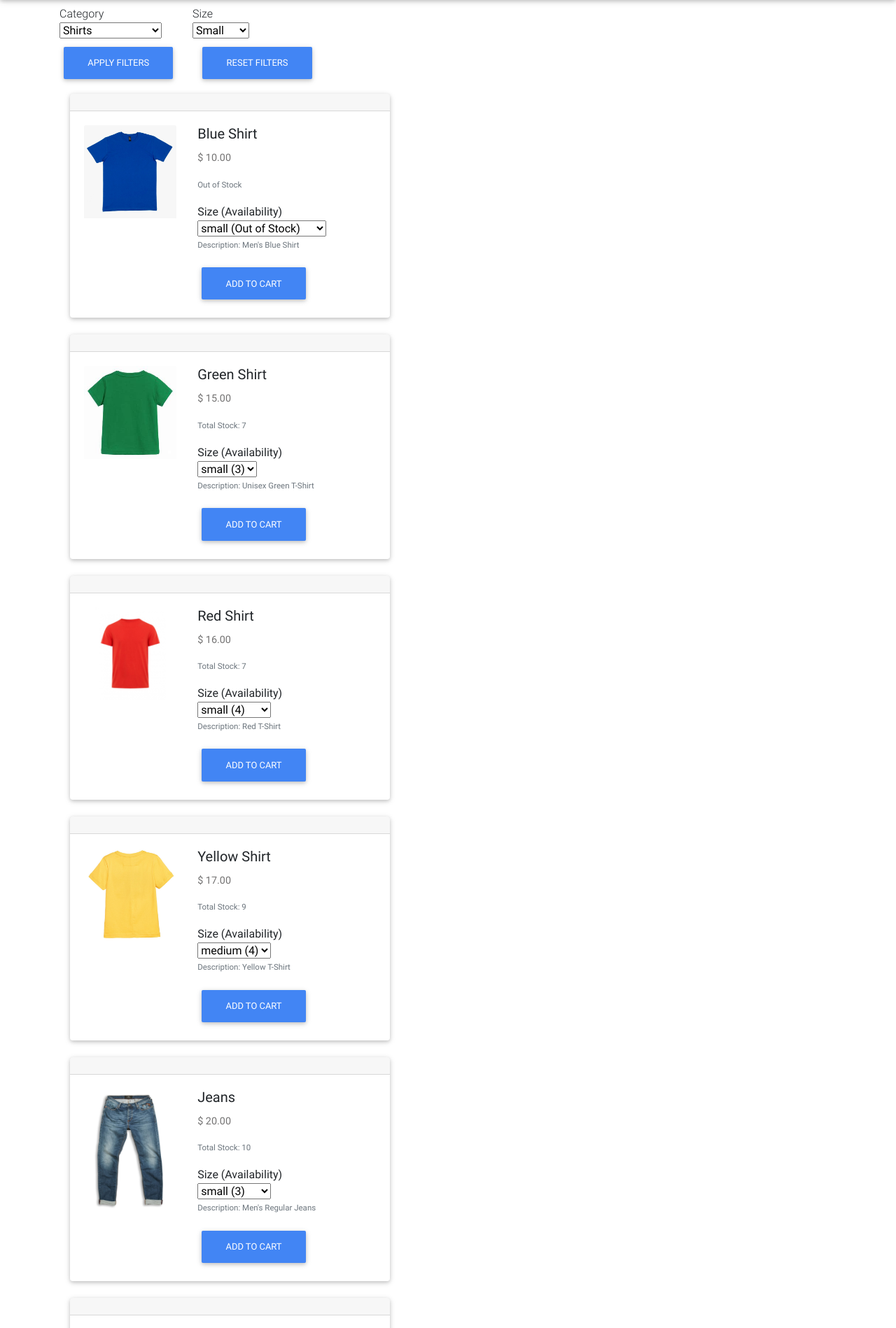
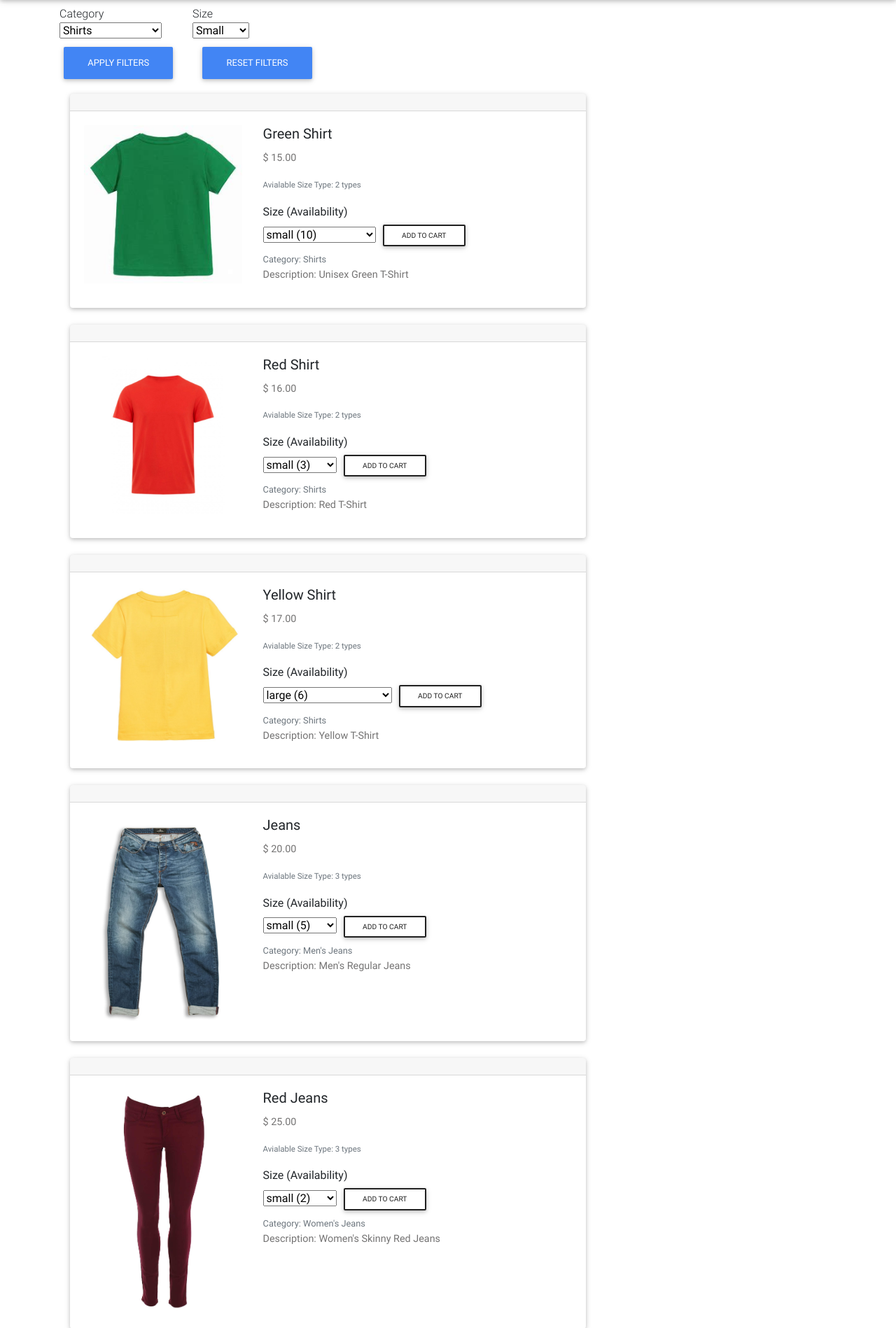
Before and after one commit to xingq1998/CIS422_group4_project2, a Django app: page /product/all in a window 1280 px wide. Shown: the part 64-1962 px from the top of the page at 70% size. Run offline with Django 3.2, Linux system fonts and the light colour scheme; data comes from the database, SQL or seed files in the repository; some libraries are stand-ins or nearby versions.

Commit message:
fix size related bugs in product module, change add/update/delete cart item logic

```diff
--- a/mysite/cart/admin.py
+++ b/mysite/cart/admin.py
@@ -5,10 +5,10 @@
 
 @admin.register(CartItem)
 class CartAdmin(admin.ModelAdmin):
-    list_display = ('cart_id', 'user_id', 'username', 'product_id', 'product_name', 'product_price', 'quantity',
+    list_display = ('cart_id', 'user_id', 'username', 'product_id', 'product_name', 'product_price', 'size', 'quantity',
                     'status', 'created_at')
     list_editable = ('status', 'user_id', 'quantity')
-    list_filter = ('status', 'user_id', 'product_id')
+    list_filter = ('status', 'user_id', 'product_id', 'size')
     fields = ('product', 'quantity', 'user_id', 'status', 'created_at')
     empty_value_display = '-empty-'
 
--- a/mysite/cart/models.py
+++ b/mysite/cart/models.py
@@ -8,6 +8,7 @@
 
 class CartItem(models.Model):
     product = models.ForeignKey(Item, on_delete=models.CASCADE, null=True)
+    size = models.CharField(default="N/A", max_length=20)
     quantity = models.IntegerField(default=1)
     user_id = models.IntegerField(default=0)
     status = models.IntegerField(default=1)  # 1 represents active,0 represents closed
--- a/mysite/product/models.py
+++ b/mysite/product/models.py
@@ -15,7 +15,6 @@
     Data Fields:
         name: The name of the product displayed on the products/all.html page.
         price: The price of the item instance.
-        total_stock: The total amount of items available for an item.
         description: A description of the item being displayed.
         pic_address: The path address where the items are located (most are located
                      in the static_dir/img folder).
@@ -24,10 +23,10 @@
     """
     name = models.CharField(max_length=30, default='Product name unavailable')
     price = models.FloatField(default=0.0)
-    total_stock = models.IntegerField(default=0)
     description = models.CharField(default="Description unavailable", max_length=256)
     pic_address = models.CharField(max_length=300, default="")
     category = models.CharField(default="N/A", max_length=20)
+    sold_out = models.BooleanField(default=False)
 
     @property
     @admin.display(
@@ -37,6 +36,7 @@
     def product_id(self):
         return self.id
 
+
 class Size(models.Model):
     """
     Size Model: The size of a specific product. The sizes available include
@@ -45,11 +45,11 @@
     Data Fields:
         product: The foreign key of the Item class that the Size class
                  relates to.
-        quantity: The total amount of products in this size.
+        stock: The total amount of products in this size.
         size_type: The string label of the size (i.e. small, medium or large).
     """
-    product = ForeignKey(Item, on_delete=models.DO_NOTHING)
-    quantity = models.IntegerField(default=0)
+    product = ForeignKey(Item, on_delete=models.CASCADE)
+    stock = models.IntegerField(default=0)
     size_type = CharField(default="N/A", max_length=20)
 
     def __str__(self):
--- a/mysite/product/views.py
+++ b/mysite/product/views.py
@@ -1,32 +1,32 @@
 from django.shortcuts import render
 from .models import Item, Size
-
+from django.db.models import Sum
 
 
 def all(request):
     # The view for all shop products.
     categories = []
-    products = Item.objects.all()
+    products = Item.objects.all().filter(sold_out=False)
 
     # Filter distinct categories from all Items.
     for prod in products:
         if prod.category not in categories:
             categories.append(prod.category)
 
-    return render(request, 'product/all.html', {"products" : products, "categories" : categories})
+    return render(request, 'product/all.html', {"products": products, "categories": categories})
 
 
-#---------- Search Functions ----------#
+# ---------- Search Functions ----------#
 
 
 def product_search(request):
     # Populate categories for drop-down list; need this if POST or not
-    products = Item.objects.all()
+    products = Item.objects.all().filter(sold_out=False)
     categories = []
 
     for prod in products:
-            if prod.category not in categories:
-                categories.append(prod.category)
+        if prod.category not in categories:
+            categories.append(prod.category)
 
     # If method is POST, user has selected filters
     if request.method == 'POST':
@@ -37,11 +37,11 @@
 
         # Sort based on filters chosen
         # Omit unavailable inventory
-        products = Item.objects.filter(category=search_cat, size__size_type=search_size, size__quantity__gte=0, total_stock__gte=0)
+        products = Item.objects.filter(category=search_cat, size__size_type=search_size, size__stock__gt=0)
 
         # Render results
-        return render(request, 'product/all.html', {"products" : products, "categories" : categories})
+        return render(request, 'product/all.html', {"products": products, "categories": categories})
 
     else:
         # By default, we show all options (out of stock or not)
-        return render(request, 'product/all.html', {"products" : products, "categories" : categories})
+        return render(request, 'product/all.html', {"products": products, "categories": categories})
--- a/mysite/templates/cart/cart.html
+++ b/mysite/templates/cart/cart.html
@@ -29,6 +29,7 @@
                                         <h5 class="card-title">{{ cart_item.product.name }}</h5>
                                         <p class="card-text">$ {{ cart_item.product.price }}</p>
                                         <p class="card-text">Ref id: {{ cart_item.id }}</p>
+                                        <p class="card-text">Size: {{ cart_item.size }}</p>
                                         <p class="card-text black-text">Total price: $
                                             {% widthratio cart_item.product.price 1 cart_item.quantity %}.00</p>
                                         <form method="POST" style="margin-left: 1rem"
--- a/mysite/templates/product/all.html
+++ b/mysite/templates/product/all.html
@@ -12,7 +12,7 @@
                             <div class="input">
                                 <select
                                         class="form-select form-select-inline"
-                                        name = "category"
+                                        name="category"
                                 >
                                     {% for category in categories %}
                                         <option value="{{ category }}">{{ category }}</option>
@@ -29,7 +29,7 @@
                             <div class="input">
                                 <select
                                         class="form-select form-select-inline"
-                                        name = "size_type"
+                                        name="size_type"
                                 >
                                     <option value="small">Small</option>
                                     <option value="medium">Medium</option>
@@ -48,7 +48,8 @@
                 <div class="col-auto">
                     <button
                             class="btn btn-primary"
-                        >Reset Filters</button>
+                    >Reset Filters
+                    </button>
                 </div>
             </form>
         </div>
@@ -56,10 +57,10 @@
     </div>
     <div class="row">
 
-            <div class="col-sm-8">
+        <div class="col-sm-10">
             {% for product in products %}
 
-                    <div class="col-sm-8">
+                <div class="col-sm-10">
                     <div class="card mb-4" style="max-width: 800px;">
                         <div class="card-header d-flex justify-content-between"></div>
                         <div class="row g-0">
@@ -74,42 +75,57 @@
 
                                     <p class="card-text">$ {{ product.price|floatformat:2 }}</p>
 
-                                        {% if product.total_stock > 0 %}
-                                            <p class="card-text"><small class="text-muted">Total
-                                                Stock: {{ product.total_stock }}</small></p>
+                                    {% if product.size_set.count > 0 %}
+                                        <p class="card-text"><small class="text-muted">Avialable Size
+                                            Type: {{ product.size_set.count }} types </small></p>
                                     {% else %}
                                         <p class="card-text"><small class="text-muted">Out of Stock</small></p>
                                     {% endif %}
+
+                                    <form method="POST" action="{% url 'cart:add_to_cart' %}">{% csrf_token %}
+
                                         <div class="row-sm-8">
                                             <div class="label">Size (Availability)</div>
-
                                             <select
                                                     class="form-select form-select-inline"
-                                                    name = "category"
-                                                    >
-                                                    <p class="card-text"><small class="text-muted">Size (Availability)</small></p>
+                                                    name="size_type">
                                                 {% for size in product.size_set.all %}
-                                                        {% if size.quantity > 0 %}
-                                                        <option value="{{ category }}">{{ size.size_type }} ({{ size.quantity}})</option>
+                                                    {% if size.stock > 0 %}
+                                                        <option value="{{ size.size_type }}">{{ size.size_type }}
+                                                            ({{ size.stock }})
+                                                        </option>
                                                     {% else %}
-                                                        <option value="{{ category }}">{{ size.size_type }} (Out of Stock)</option>
+                                                        <option disabled
+                                                                value="{{ size.size_type }}">{{ size.size_type }}
+                                                            (Out of Stock)
+                                                        </option>
                                                     {% endif %}
                                                 {% endfor %}
+                                            </select>
 
-                                                    </select>
+                                            <input type="number" name="product_id"
+                                                   class="form-control"
+                                                   value="{{ product.id }}" hidden/>
+
+                                            <button type="submit" class="btn btn-outline-dark btn-sm"
+                                                    data-mdb-ripple-color="dark">
+                                                Add to cart
+                                            </button>
 
                                         </div>
 
-                                        <p class="card-text"><small
-                                                class="text-muted">Description: {{ product.description }}</small></p>
+                                        <small class="text-muted">
+                                            Category: {{ product.category }}
+                                        </small>
+                                        <p class="card-text"
+                                           class="text-muted">Description: {{ product.description }}</p>
 
-                                        <form method="POST" action="{% url 'cart:add_to_cart' %}">{% csrf_token %}
                                         <input type="number" name="product_id"
                                                class="form-control"
                                                value="{{ product.id }}" hidden/>
-                                            <div>
-                                                <button type="submit" class="btn btn-primary">Add to cart</button>
-                                            </div>
+                                        {#                                        <div>#}
+                                        {#                                            <button type="submit" class="btn btn-primary">Add to cart</button>#}
+                                        {#                                        </div>#}
                                     </form>
 
                                 </div>
```
Also changed, not shown: mysite/Test/input_items.csv (+10 -10 lines), mysite/cart/views.py (+40 -8 lines), mysite/product/admin.py (+5 -5 lines), mysite/uploadTestData.py (+18 -10 lines), mysite/db.sqlite3, 1 other file. Lines whose indentation alone changed are shown as unchanged.
